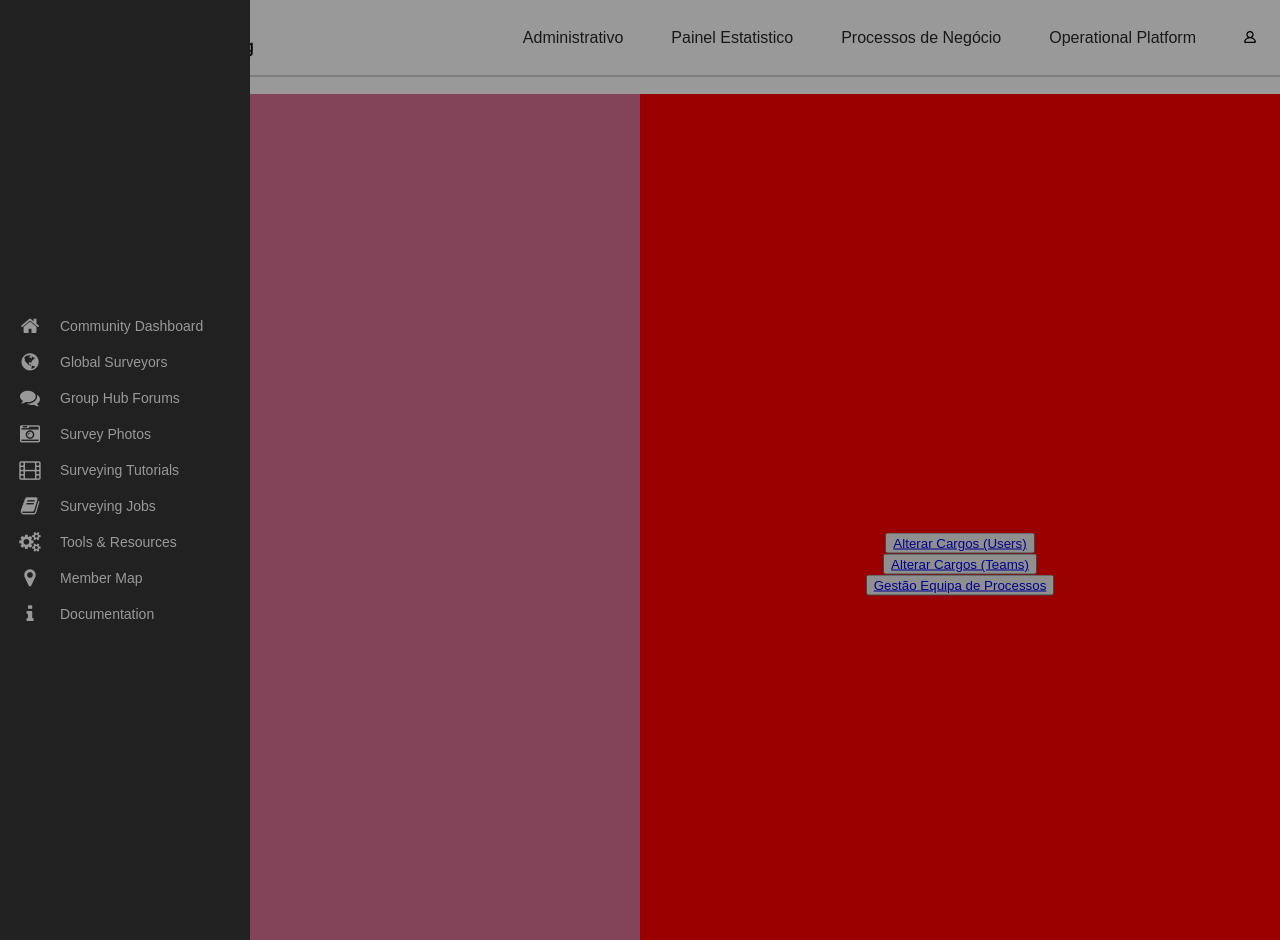
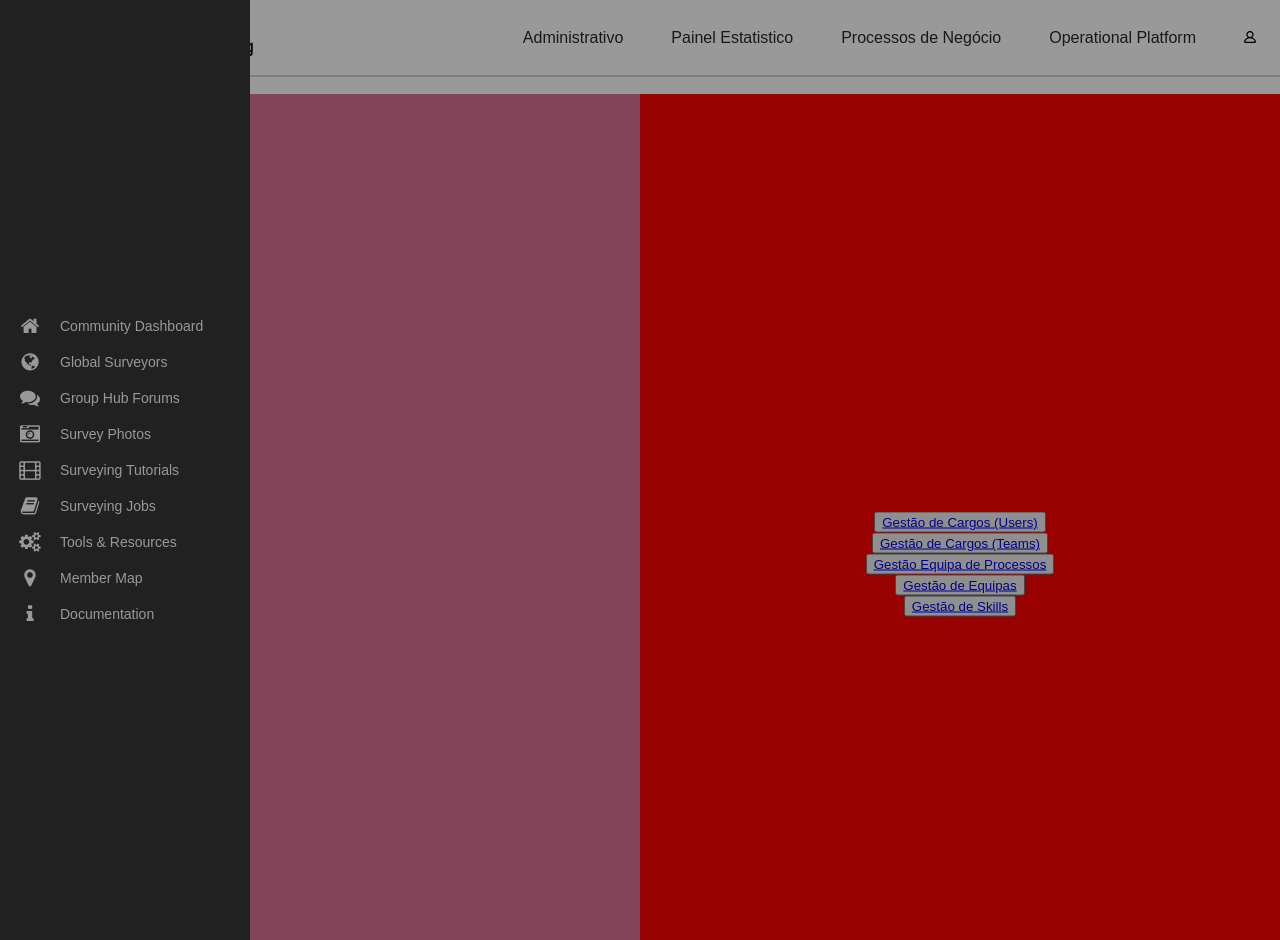
Before and after one commit to vanguart/CGI-Process-Monitoring-302-303, a Django app: page /adminPage in a window 1280 px wide. Run offline with Django 4.2, Linux system fonts and the light colour scheme; some libraries are stand-ins or nearby versions.

Commit message:
Updated `adminPage` HTML

```diff
--- a/apps/admin_platform/templates/admin_platform/adminPage.html
+++ b/apps/admin_platform/templates/admin_platform/adminPage.html
@@ -65,13 +65,13 @@
         </div>
 
         <button>
-            <a href="{% url 'gerirCargosUsers' %}" class="btn btn-primary">Alterar Cargos (Users)</a>
+            <a href="{% url 'gerirCargosUsers' %}" class="btn btn-primary">Gestão de Cargos (Users)</a>
         </button>
 
         <br>
 
         <button>
-            <a href="{% url 'gerirCargosTeams' %}" class="btn btn-primary">Alterar Cargos (Teams)</a>
+            <a href="{% url 'gerirCargosTeams' %}" class="btn btn-primary">Gestão de Cargos (Teams)</a>
         </button>
 
         <br>
@@ -80,6 +80,18 @@
             <a href="{% url 'gerirEquipaProcesso' %}" class="btn btn-primary">Gestão Equipa de Processos</a>
         </button>
 
+        <br>
+
+        <button>
+            <a href="{% url 'criarTeams' %}" class="btn btn-primary">Gestão de Equipas</a>
+        </button>
+
+        <br>
+
+        <button>
+            <a href="{% url 'criarSkills' %}" class="btn btn-primary">Gestão de Skills</a>
+        </button>
+
     </div>
 
 </div>
```
